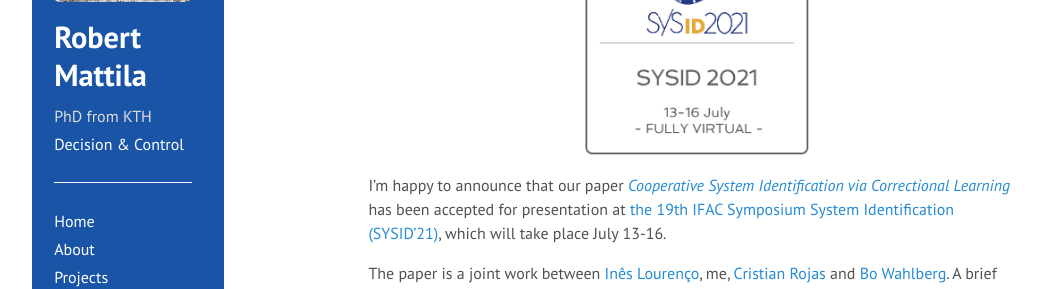
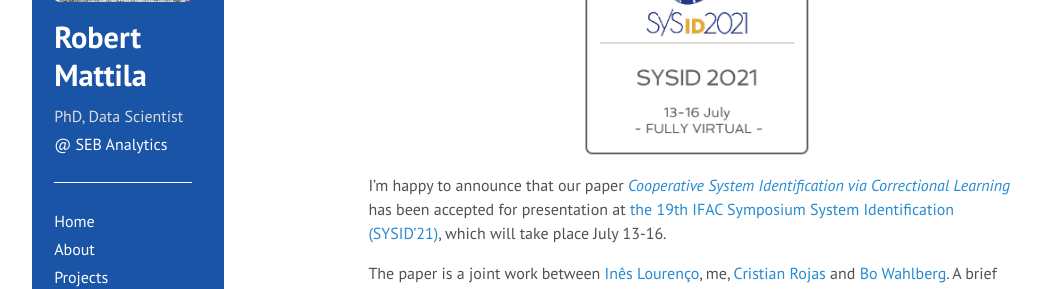
Before and after one commit to rmattila/rmattila.github.io, a Jekyll site: the page built from index.html, in a window 1280 px wide. Shown: the part 216-505 px from the top of the page, without its empty margins (70-1118 px from the left). Built offline with Jekyll 4.4.1, drawn with Linux system fonts in a browser that asks for light colours; the list of posts is cut into pages by our own code; comment, search, counter and statistics services are not loaded.

Commit message:
update affiliation

```diff
--- a/_config.yml
+++ b/_config.yml
@@ -8,7 +8,7 @@ permalink:        pretty
 # Setup
 title:            Robert Mattila
 tagline:          'PhD'
-description:      'PhD from KTH<br/><a href="https://www.kth.se/dcs/">Decision & Control</a>'
+description:      'PhD, Data Scientist <br/><a href="https://www.seb.se/">@ SEB Analytics</a>'
 url:              http://rmattila.github.io
 #baseurl:          /
 #Have a look at https://github.com/github/pages-gem/issues/350 to see when the issue is resolved
```
